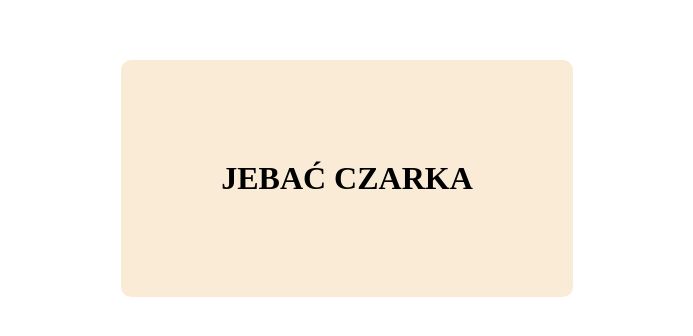
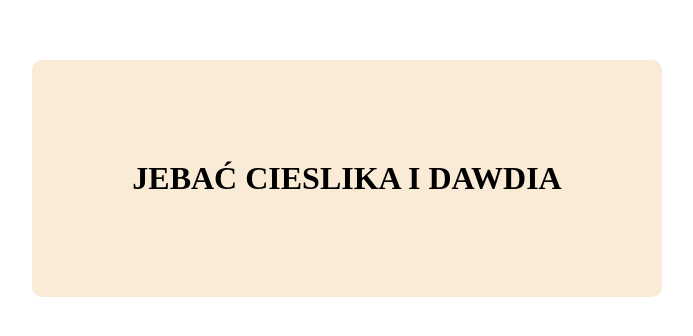
Before and after one commit to Demonslayerrrr/Projekt-z-Hiszpa-skiego, a plain HTML site: page index.html in a window 1280 px wide. Shown: the part 230-566 px from the top of the page, without its empty margins (293-986 px from the left). Drawn offline with Linux system fonts and the light colour scheme.

Commit message:
DSADASDdadsadsa

```diff
--- a/index.html
+++ b/index.html
@@ -7,6 +7,6 @@
     <link rel="stylesheet" href="styles/styles.css" />
   </head>
   <body>
-    <h1>JEBAĆ CZARKA</h1>
+    <h1>JEBAĆ CIESLIKA I DAWDIA</h1>
   </body>
 </html>
```
